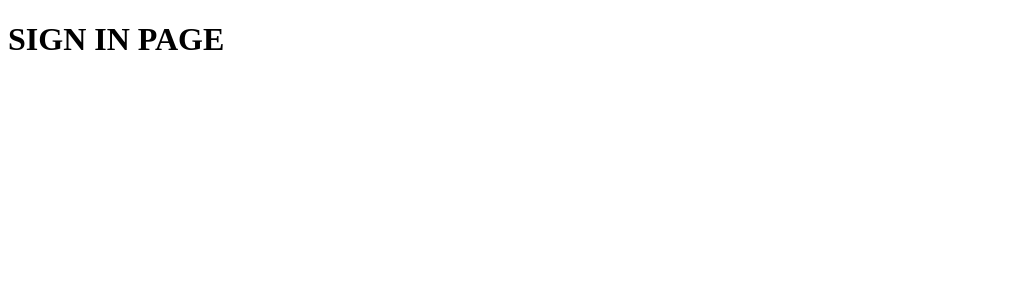
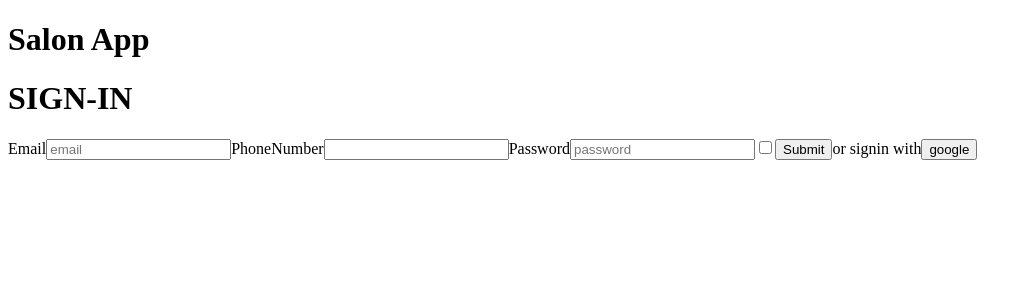
Before and after one commit to ruthvikthimmoji/salonapp, a Next.js app: page /signin in a window 1280 px wide. Shown: the top 300 px of the page, without its empty margins (0-1032 px from the left). Built offline with nearby package versions, Linux system fonts and the light colour scheme.

Commit message:
signin page updated

```diff
--- a/app/login/page.tsx
+++ b/app/login/page.tsx
@@ -3,12 +3,15 @@ import React from 'react'
 const LoginPage = () => {
   return (
     <div>
+      <h1>Salon App</h1>
         <h1>LOGIN PAGE</h1>
         <div className='container'>
         <form action="/submit" method="post">
             <label htmlFor="email">Email</label>
             <input type="email" id="email" name="email" placeholder="email"/>
-            <label htmlFor="password">Password</label>
+            {/* <label htmlFor="Phone Number">PhoneNumber</label> */}
+            {/* <input type='tel' id='phone' name='Phone Number'></input> */}
+            <label htmlFor="password">Password </label>
             <input type='password' id='password' name='password' placeholder='password'/>
             <button type="submit">Submit</button>
             or New user? create a account <a href='/signin'> signin</a>
--- a/app/signin/page.tsx
+++ b/app/signin/page.tsx
@@ -3,11 +3,36 @@ import React from 'react'
 const sigIn = () => {
   return (
     <div>
-        <h1>SIGN IN PAGE</h1>
+    <h1>Salon App</h1>
+      <h1>SIGN-IN</h1>
+      <div className='container'>
+      <form action="/submit" method="post">
+          <label htmlFor="email">Email</label>
+          <input type="email" id="email" name="email" placeholder="email"/>
+          <label htmlFor="Phone Number">PhoneNumber</label>
+          <input type='tel' id='phone' name='Phone Number'></input>
+          <label htmlFor="password">Password</label>
+          <input type='password' id='password' name='password' placeholder='password'/>
+
+          <input type="checkbox" id="checkbox" name="checkbox"/>
+          <button type="submit">Submit</button>
+          or
+          signin with
+          <a href='#' className='google'>
+            <button type='./google.com'> google</button>
+            </a>
 
 
-    </div>
-  )
+      </form>
+
+
+      </div>
+
+
+
+
+  </div>
+)
 }
 
 export default sigIn
```
Also changed, not shown: app/page.tsx (+23 -2 lines), app/components/salon1.png (added).
